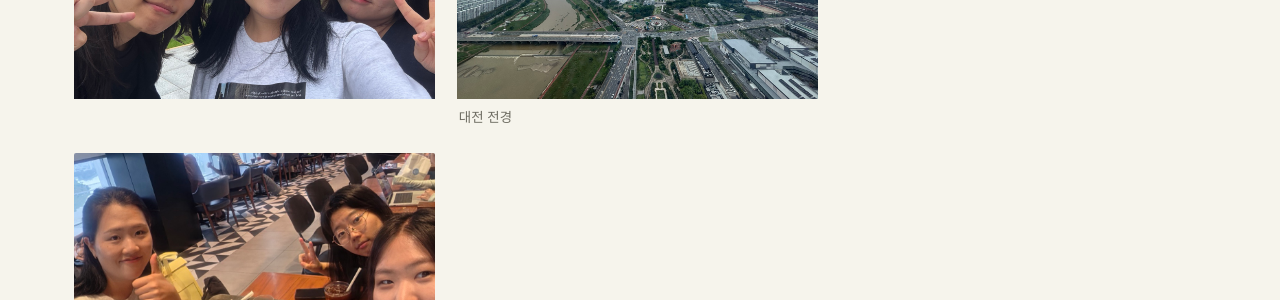
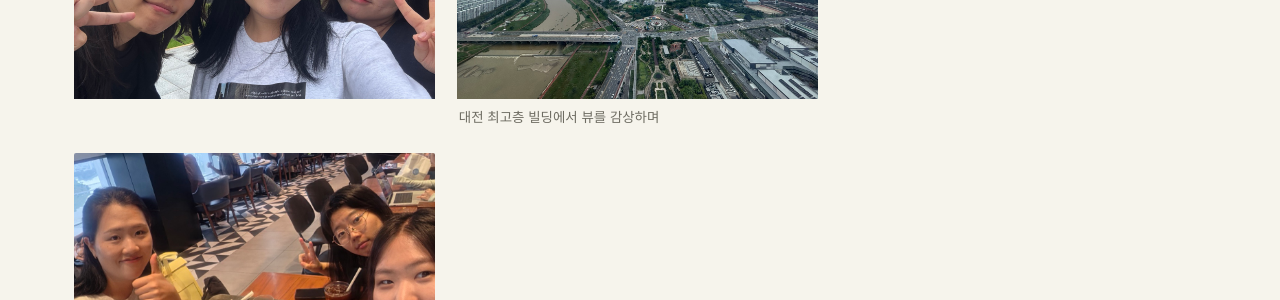
Before and after one commit to eastasia-interdisciplinary/eastasia-interdisciplinary.github.io, a Jekyll site: the page built from gallery.html, in a window 1280 px wide. Shown: the part 995-1295 px from the top of the page. Built offline with Jekyll 4.4.1, drawn with Linux system fonts in a browser that asks for light colours; some web fonts are replaced.

Commit message:
Say what the Daejeon photograph is of
"대전 전경" labelled the subject; the caption now says what they were
doing, which is what a caption on a photograph of a view is for.

Co-Authored-By: Claude Opus 5 (1M context) <noreply@anthropic.com>

```diff
--- a/_data/gallery.yml
+++ b/_data/gallery.yml
@@ -28,8 +28,8 @@
 
 - image: daejeon-view.jpg
   date: 2026-07-18
-  caption: 대전 전경
-  caption_en: Daejeon from above
+  caption: 대전 최고층 빌딩에서 뷰를 감상하며
+  caption_en: Taking in the view from Daejeon's tallest building
 
 - image: daejeon-cafe.jpg
   date: 2026-07-18
```
